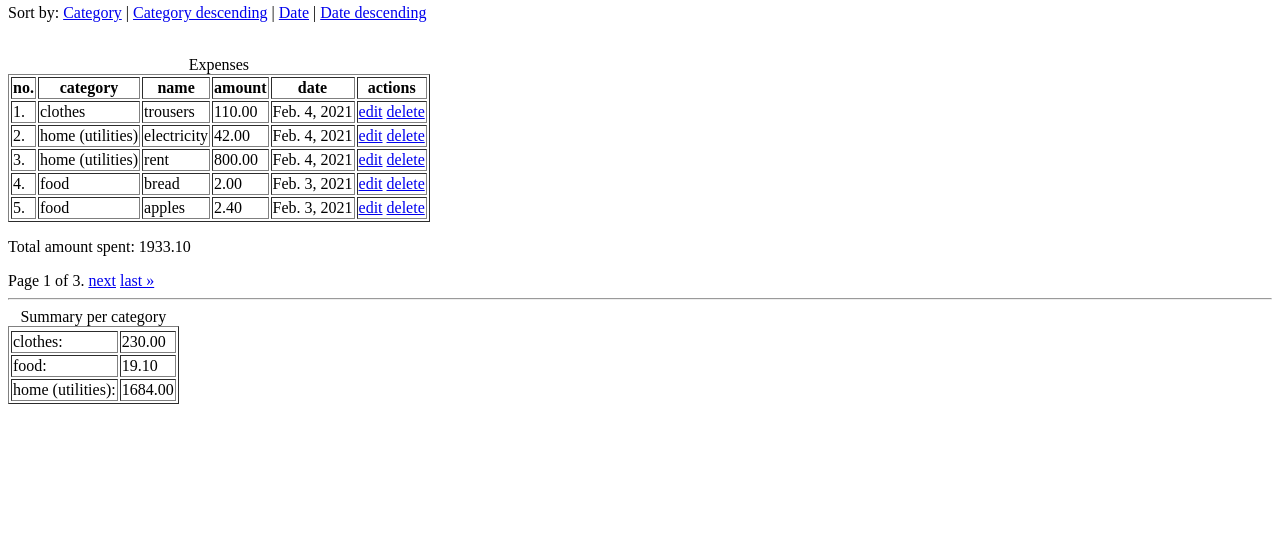
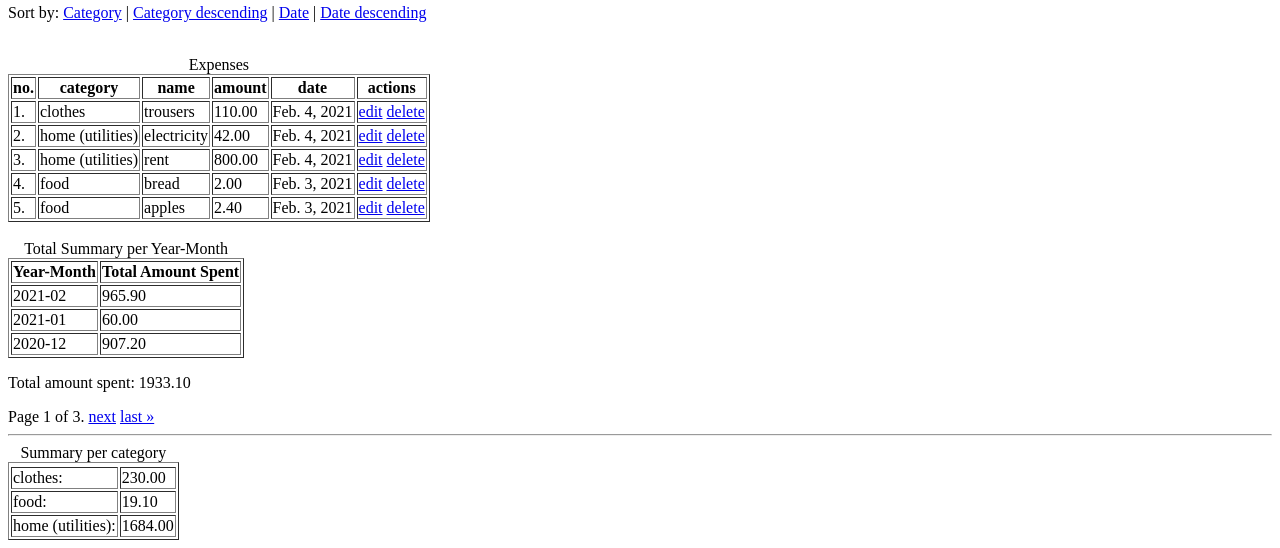
Before and after one commit to MykytaMoshchenko/expenses-parleto, a Django app: page /expenses/expense/list/ in a window 1280 px wide. Shown: the part 353-901 px from the top of the page. Before the commit the page ends 757 px from the top, so only its background shows below. Run offline with Django 4.2, Linux system fonts and the light colour scheme; data comes from the database, SQL or seed files in the repository.

Commit message:
Added table with total summary per year-month

```diff
--- a/expenses/templates/expenses/expense_list.html
+++ b/expenses/templates/expenses/expense_list.html
@@ -56,7 +56,30 @@
 	{% endfor %}
 	</tbody>
 </table>
-
+  <br>
+{% if summary_per_month %}
+<table border="1">
+  <caption>Total Summary per Year-Month</caption>
+  <thead>
+    <tr>
+      <th>Year-Month</th>
+      <th>Total Amount Spent</th>
+    </tr>
+  </thead>
+  <tbody>
+    {% for summary in summary_per_month %}
+      <tr>
+        <td>{{ summary.year|date:"Y" }}-{{ summary.month|date:"m" }}</td>
+        <td>{{ summary.total|floatformat:2 }}</td>
+      </tr>
+    {% empty %}
+      <tr>
+        <td colspan="2">No data available</td>
+      </tr>
+    {% endfor %}
+  </tbody>
+</table>
+{% endif %}
 <p>Total amount spent: {{ total_amount|floatformat:2 }}</p>
 
 {% include "_pagination.html" %}
--- a/expenses/views.py
+++ b/expenses/views.py
@@ -1,6 +1,7 @@
 from datetime import datetime
 
 from django.db.models import Sum
+from django.db.models.functions import TruncYear, TruncMonth
 from django.views.generic.list import ListView
 
 from .forms import ExpenseSearchForm
@@ -54,11 +55,19 @@ class ExpenseListView(ListView):
 
         total_amount = queryset.aggregate(Sum('amount'))['amount__sum'] or 0
 
+        summary_per_month = (
+            queryset.annotate(year=TruncYear('date'), month=TruncMonth('date'))
+            .values('year', 'month')
+            .annotate(total=Sum('amount'))
+            .order_by('-year', '-month')
+        )
+
         return super().get_context_data(
             form=form,
             object_list=queryset,
             summary_per_category=summary_per_category(queryset),
             total_amount=total_amount,
+            summary_per_month=summary_per_month,
             **kwargs)
 
 
```
